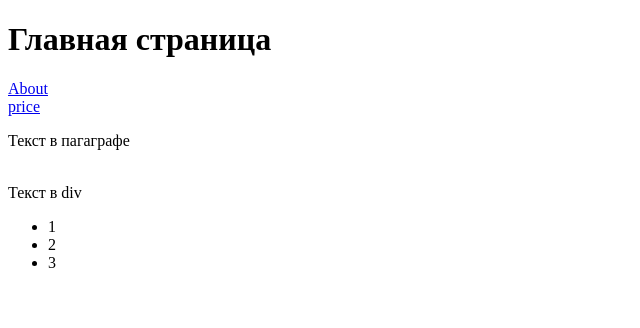
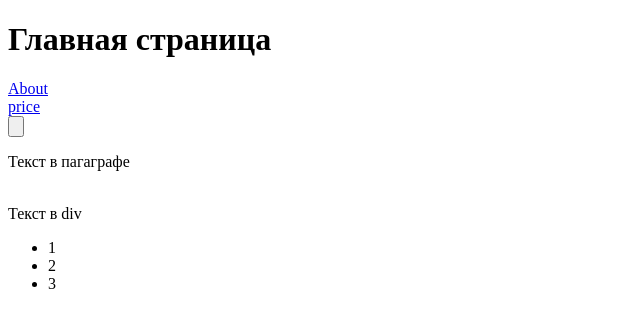
Before and after one commit to keltcharr/learnGit, a plain HTML site: page index.html in a window 1280 px wide. Shown: the whole page, without its empty margins (0-640 px from the left). Drawn offline with Linux system fonts and the light colour scheme.

Commit message:
add button

```diff
--- a/index.html
+++ b/index.html
@@ -9,6 +9,7 @@
     <h1>Главная страница</h1>
     <div><a href="about.html">About</a></div>
     <div><a href="price.html">price</a></div>
+    <div><input type="button" value=""></div>
     <div><p>Текст в пагаграфе</p><br>
         <div>Текст в div</div>
         <ul>
@@ -20,10 +21,6 @@
 Lorem Ipsum - это текст-"рыба", часто используемый в печати и вэб-дизайне. Lorem Ipsum является стандартной "рыбой" для текстов на латинице с начала XVI века. В то время некий безымянный печатник создал большую коллекцию размеров и форм шрифтов, используя Lorem Ipsum для распечатки образцов. Lorem Ipsum не только успешно пережил без заметных изменений пять веков, но и перешагнул в электронный дизайн. Его популяризации в новое время послужили публикация листов Letraset с образцами Lorem Ipsum в 60-х годах и, в более недавнее время, программы электронной вёрстки типа Aldus PageMaker, в шаблонах которых используется Lorem Ipsum
 Многие думают, что Lorem Ipsum - взятый с потолка псевдо-латинский набор слов, но это не совсем так. Его корни уходят в один фрагмент классической латыни 45 года н.э., то есть более двух тысячелетий назад. Ричард МакКлинток, профессор латыни из колледжа Hampden-Sydney, штат Вирджиния, взял одно из самых странных слов в Lorem Ipsum, "consectetur", и занялся его поисками в классической латинской литературе. В результате он нашёл неоспоримый первоисточник Lorem Ipsum в разделах 1.10.32 и 1.10.33 книги "de Finibus Bonorum et Malorum" ("О пределах добра и зла"), написанной Цицероном в 45 году н.э. Этот трактат по теории этики был очень популярен в эпоху Возрождения. Первая строка Lorem Ipsum, "Lorem ipsum dolor sit amet..", происходит от одной из строк в разделе 1.10.32
 
-asdsdasfefhahsajskbcavff
-dsfsdfsdfsdfdsfsdf
-sdf
-sdfsdffoqoifqbg
 [w
 EG[4EGHOW
 gojew[g]]]
```
